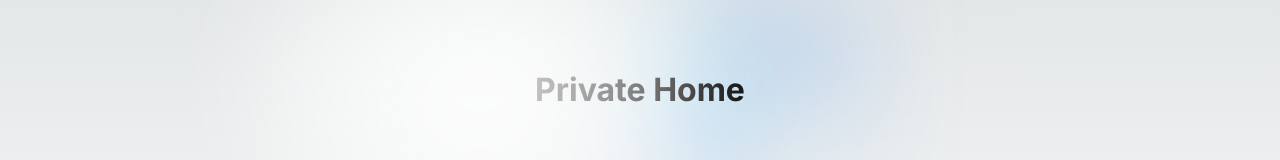
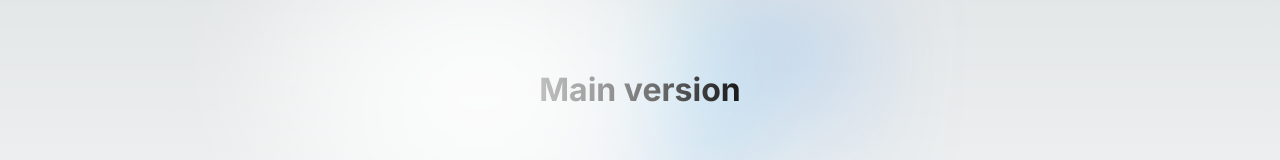
Before and after one commit to Tomiloff/private_home, a Next.js app: page / in a window 1280 px wide. Shown: the part 273-433 px from the top of the page. Built offline with nearby package versions, Linux system fonts and the light colour scheme.

Commit message:
Test commit

```diff
--- a/app/page.tsx
+++ b/app/page.tsx
@@ -10,7 +10,7 @@ export default function Home() {
       </div>
 
       <div className={styles.center}>
-        <h1>Private Home</h1>
+        <h1>Main version</h1>
       </div>
 
       <div className={styles.grid}>
```
